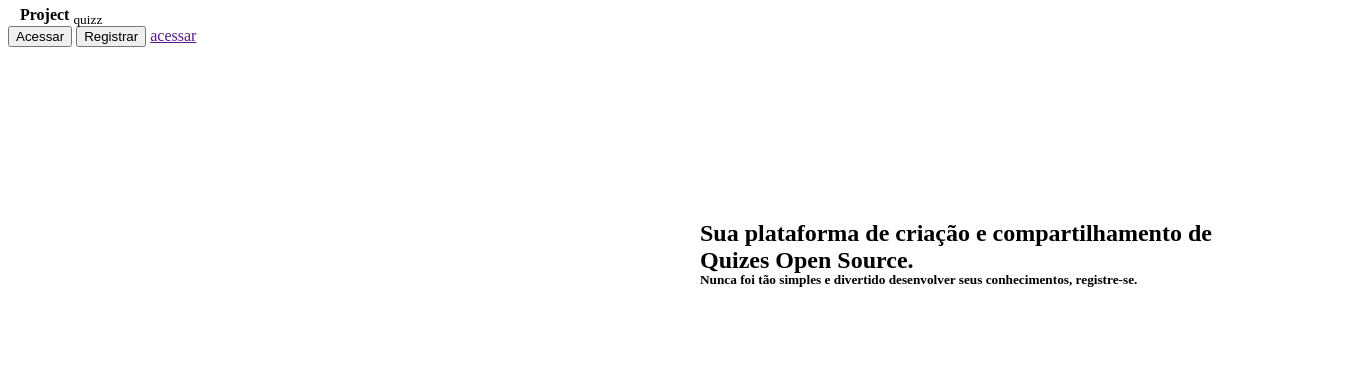
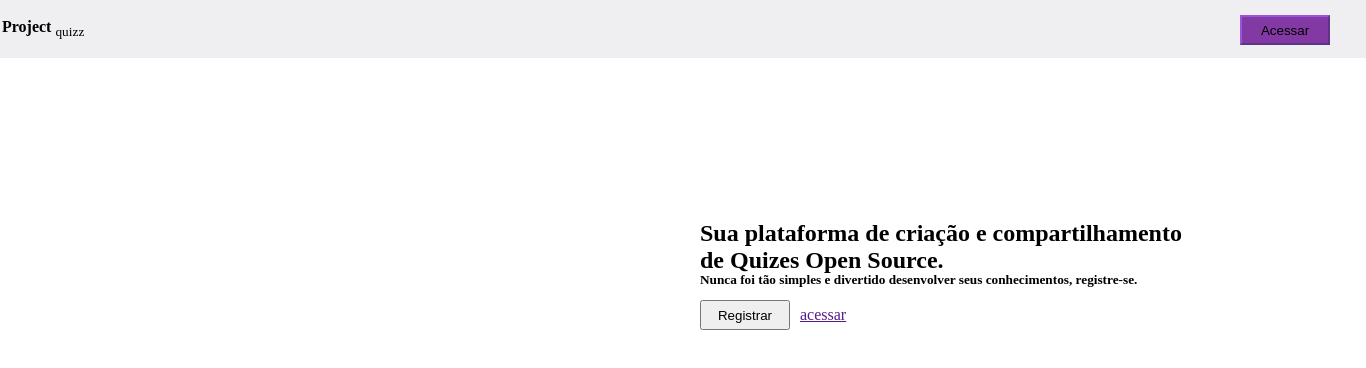
Before and after one commit to marceloees/ProjectQuizz, a plain HTML site: page inicio.html in a window 1280 px wide. Shown: the whole page, 1366 px wide, since content can reach past the window. Drawn offline with Linux system fonts and the light colour scheme.

Commit message:
Atualizado/09

```diff
--- a/inicio.html
+++ b/inicio.html
@@ -15,15 +15,46 @@
  	<meta http-equiv="expires"
  		content="tues, 30 Nov 2021 23:40:39 GMT" />
 
-	<style>type="text/css">  body { font-family: Arial, Verdana, sans-serif; }
-		p.one {
-		position: absolute;
-		top: -10px;
-		left: 20px; } {</style>
 
-		<style> type="button/css"> .acesso { <!-- Não está funcionando-->
-		left: 800px;
-		top: 25px;} </style>
+
+	<style> .borda {
+		background: rgb(214, 121, 233);
+		height: 20px;
+	}</style>
+
+	<style> .one {
+			background: rgb(239, 238, 240);
+			padding: 2px;
+			width: 1362px;
+			position: absolute;
+			top: 0px;
+			left: 0px;
+
+		 } {</style>
+
+		<style> .button1{
+			background-color: #8339A3;
+			position: absolute;
+			width: 90px;
+			height: 30px;
+			left: 1240px;
+			top: 15px;
+			border-color: rgb(154, 83, 221)
+		} </style>
+
+		<style> .button2 {
+			position: absolute;
+			width: 90px;
+			height: 30px;
+			left: 700px;
+			top: 300px;
+		}</style>
+
+		<style>.acessar {
+			position: absolute;
+			left: 800px;
+			top: 306px;
+		}</style>
 
 		<style> type="text/css"> body { font-family: Arial, Verdana, sans-serif; } h2.two {position: absolute;
 		left: 700px;
@@ -36,11 +67,11 @@
 	</head>
 
 	<body>
-		<p class="one"> <b>Project</b> <sub>quizz</sub> </p> <br />
-		<button Class="acesso"> Acessar </button>
-		<button>Registrar</button>
-		<a href=""> acessar</a>
-		<H2 Class="two"> Sua plataforma de criação e compartilhamento de Quizes Open Source.</h2>
+		<div class="one"> <p> <b>Project</b> <sub>quizz</sub> </p> </div> <br />
+		<button Class="button1" typy="button"> Acessar </button>
+		<button Class="button2" type="registro"> Registrar</button>
+		<a Class="acessar" href=""> acessar</a>
+		<H2 Class="two"> Sua plataforma de criação e compartilhamento<br/> de Quizes Open Source.</h2>
 		<h5 Class="three"> Nunca foi tão simples e divertido desenvolver seus conhecimentos, registre-se.</h5>
 
 
```
